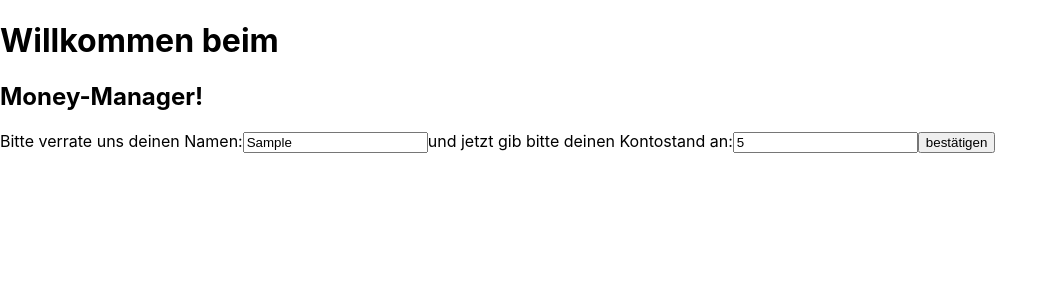
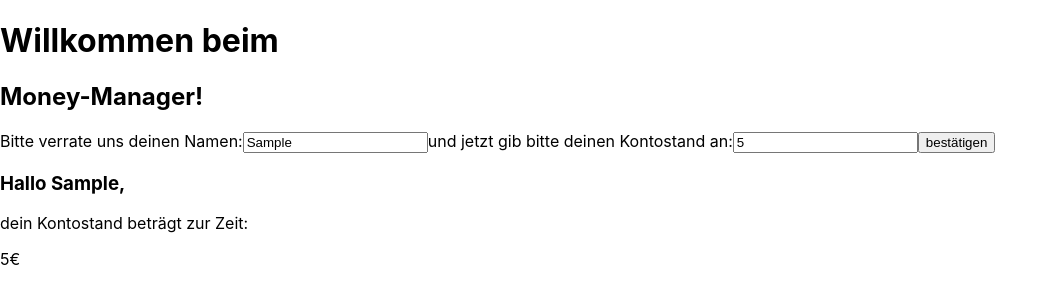
Before and after one commit to JohannaHopp/capstone-project, a Next.js app: page / in a window 1280 px wide. Both pictures are taken after typing "Sample", "5" into the empty fields and a click on the button "bestätigen". Shown: the top 304 px of the page, without its empty margins (0-1058 px from the left). Built offline with nearby package versions, Linux system fonts and the light colour scheme.

Commit message:
show form results

```diff
--- a/components/NameAccountForm.js
+++ b/components/NameAccountForm.js
@@ -1,40 +1,51 @@
-import { createElement, useState } from "react";
+import React, { useState } from "react";
 
 export default function NameAccountForm() {
-  const [input, setInput] = useState({
-    name: "",
-    kontostand: "",
-  });
+  const [name, setName] = useState("");
+  const [kontostand, setKontostand] = useState("");
+  const [newValue, setNewValue] = useState([]);
 
-  const handleChange = (event) => {
-    const name = event.target.name;
-    const value = event.target.value;
-
-    setInput((prev) => {
-      return { ...prev, [name]: value };
-    });
-  };
-
-  const handleSubmit = (event) => {
+  const submitData = (event) => {
     event.preventDefault();
-    console.log(input);
+    const newData = { name: name, kontostand: kontostand };
+    setNewValue([...newValue, newData]);
   };
 
   return (
     <>
-      <form onSubmit={handleSubmit}>
+      <form onSubmit={submitData}>
         <label htmlFor="name">Bitte verrate uns deinen Namen:</label>
-        <input type="text" name="name" placeholder="Name" onChange={handleChange} required />
+        <input
+          type="text"
+          name="name"
+          placeholder="Name"
+          value={name}
+          onChange={(event) => setName(event.target.value)}
+          required
+        />
         <label htmlFor="kontostand">und jetzt gib bitte deinen Kontostand an:</label>
         <input
           type="number"
           name="kontostand"
           placeholder="Kontostand (in €)"
-          onChange={handleChange}
+          value={kontostand}
+          onChange={(event) => setKontostand(event.target.value)}
           required
         />
         <button type="submit">bestätigen</button>
       </form>
+
+      <div>
+        {newValue.map((values) => {
+          return (
+            <>
+              <h3>Hallo {values.name},</h3>
+              <p>dein Kontostand beträgt zur Zeit:</p>
+              <div>{values.kontostand}€</div>
+            </>
+          );
+        })}
+      </div>
     </>
   );
 }
```
